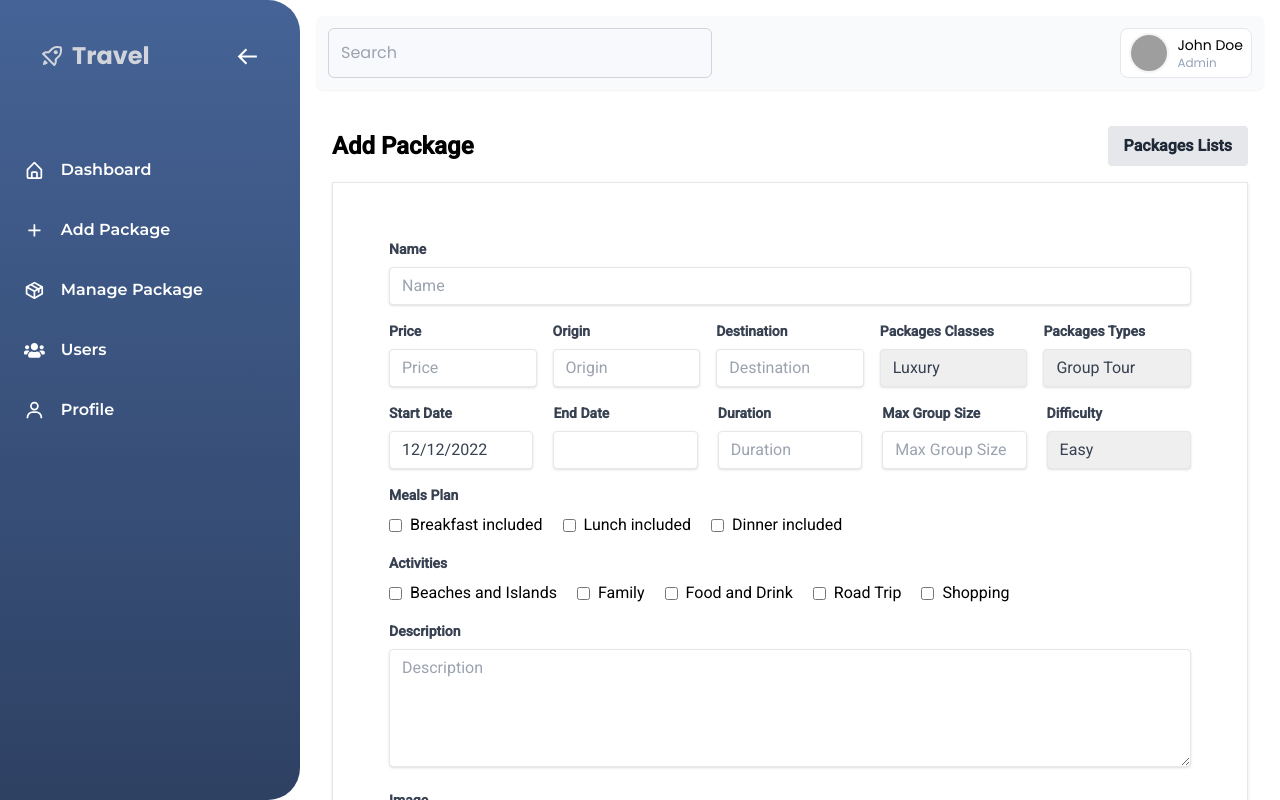
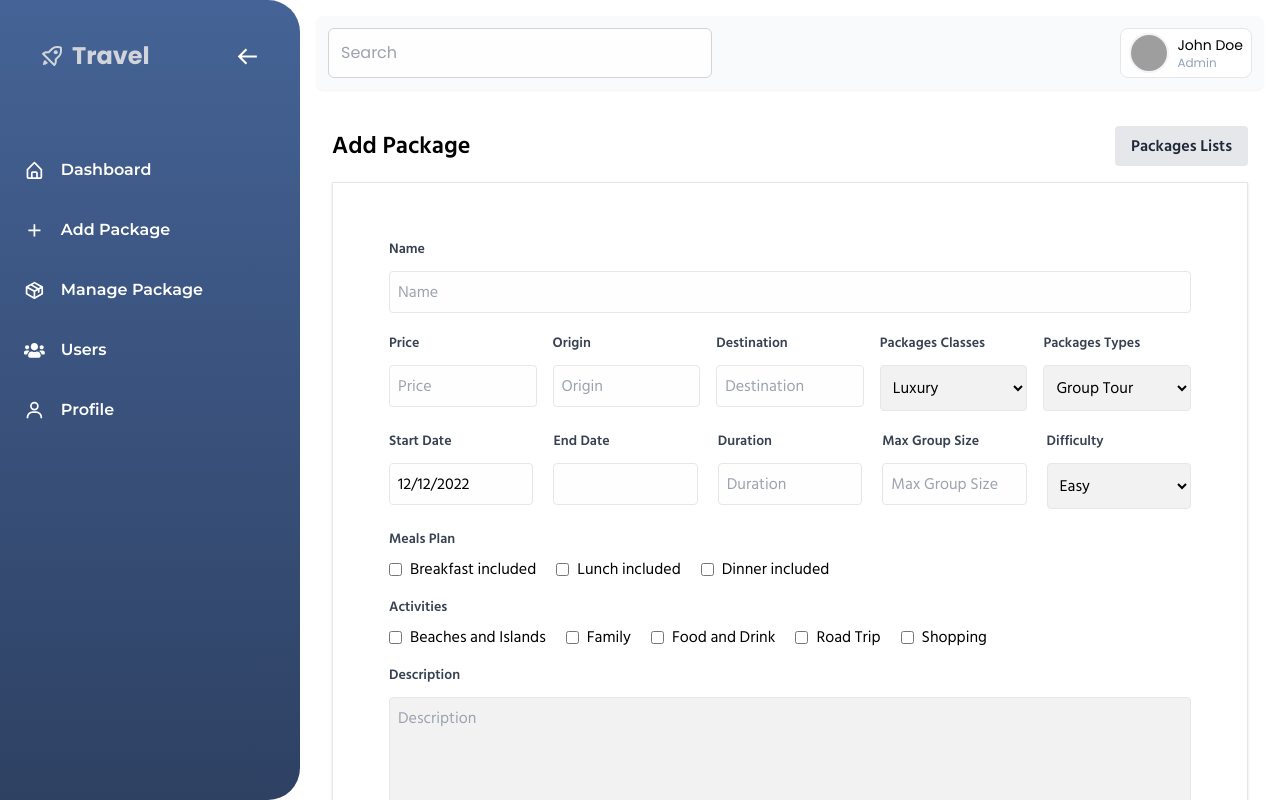
Before and after one commit to sixavengers/travel-agency-client, a React (Create React App) app: page /dashboard/package/add in a window 1280 px wide. Shown: the top 800 px of the page. Built offline with nearby package versions, Linux system fonts and the light colour scheme; grey boxes are pictures that could not be loaded.

Commit message:
pushed design

```diff
--- a/src/pages/Dashboard/Dashboard/Dashboard.tsx
+++ b/src/pages/Dashboard/Dashboard/Dashboard.tsx
@@ -67,7 +67,7 @@ const Dashboard = (props: Props) => {
 
       {/* dashboard main content */}
       <div className="dashboard__main">
-        <div className="dashboard__main__header bg-slate-50 shadow-sm rounded-lg p-3">
+        <div className="dashboard__main__header bg-slate-50 shadow-sm rounded-lg p-3 sticky top-1">
           <div className="dashboard__main__header__left flex flex-col sm:flex-row items-center justify-between">
             {isCollapse && (
               <Link
--- a/src/pages/Dashboard/Packages/AddPackage/AddPackage.tsx
+++ b/src/pages/Dashboard/Packages/AddPackage/AddPackage.tsx
@@ -10,7 +10,7 @@ const AddPackage = (props: Props) => {
   const [returnDate, setReturnDate] = useState<any>("");
 
   return (
-    <div className="font-roboto">
+    <div className="font-bengali">
       <div className="p-4">
         <div className="title flex items-center justify-between">
           <h1 className="text-2xl font-bold">Add Package</h1>
@@ -31,7 +31,7 @@ const AddPackage = (props: Props) => {
                 Name
               </label>
               <input
-                className="shadow appearance-none border rounded w-full py-2 px-3 text-gray-700 leading-tight focus:outline-none focus:shadow-outline"
+                className="border 2xl:p-4 p-2  my-1 rounded outline-none w-full bg-[#F2F2F2]"
                 id="name"
                 type="text"
                 placeholder="Name"
@@ -47,7 +47,7 @@ const AddPackage = (props: Props) => {
                   Price
                 </label>
                 <input
-                  className="shadow appearance-none border rounded w-full py-2 px-3 text-gray-700 leading-tight focus:outline-none focus:shadow-outline"
+                  className="border 2xl:p-4 p-2  my-1 rounded outline-none w-full bg-[#F2F2F2]"
                   id="price"
                   type="text"
                   placeholder="Price"
@@ -61,7 +61,7 @@ const AddPackage = (props: Props) => {
                   Origin
                 </label>
                 <input
-                  className="shadow appearance-none border rounded w-full py-2 px-3 text-gray-700 leading-tight focus:outline-none focus:shadow-outline"
+                  className="border 2xl:p-4 p-2  my-1 rounded outline-none w-full bg-[#F2F2F2]"
                   id="Origin"
                   type="text"
                   placeholder="Origin"
@@ -75,7 +75,7 @@ const AddPackage = (props: Props) => {
                   Destination
                 </label>
                 <input
-                  className="shadow appearance-none border rounded w-full py-2 px-3 text-gray-700 leading-tight focus:outline-none focus:shadow-outline"
+                  className="border 2xl:p-4 p-2  my-1 rounded outline-none w-full bg-[#F2F2F2]"
                   id="Destination"
                   type="text"
                   placeholder="Destination"
@@ -89,7 +89,7 @@ const AddPackage = (props: Props) => {
                 >
                   Packages Classes
                 </label>
-                <select className="shadow appearance-none border rounded w-full py-2 px-3 text-gray-700 leading-tight focus:outline-none focus:shadow-outline">
+                <select className="border 2xl:p-4 p-2  my-1 rounded outline-none w-full bg-[#F2F2F2]">
                   <option value="Luxury">Luxury</option>
                   <option value="Mid Range">Mid Range</option>
                   <option value="Budget">Budget</option>
@@ -102,7 +102,7 @@ const AddPackage = (props: Props) => {
                 >
                   Packages Types
                 </label>
-                <select className="shadow appearance-none border rounded w-full py-2 px-3 text-gray-700 leading-tight focus:outline-none focus:shadow-outline">
+                <select className="border 2xl:p-4 p-2  my-1 rounded outline-none w-full bg-[#F2F2F2]">
                   <option value="Group Tour">Group Tour</option>
                   <option value="Private Tour">Private Tour</option>
                   <option value="Couple Tour">Couple Tour</option>
@@ -125,7 +125,7 @@ const AddPackage = (props: Props) => {
                   onChange={(date) => setStartDate(date)}
                   customInput={
                     <input
-                      className="shadow appearance-none border rounded w-full py-2 px-3 text-gray-700 leading-tight focus:outline-none focus:shadow-outline"
+                      className="border 2xl:p-4 p-2  my-1 rounded outline-none w-full bg-[#F2F2F2]"
                       id="startDate"
                       type="text"
                       placeholder="Start Date"
@@ -146,7 +146,7 @@ const AddPackage = (props: Props) => {
                   onChange={(date) => setReturnDate(date)}
                   customInput={
                     <input
-                      className="shadow appearance-none border rounded w-full py-2 px-3 text-gray-700 leading-tight focus:outline-none focus:shadow-outline"
+                      className="border 2xl:p-4 p-2  my-1 rounded outline-none w-full bg-[#F2F2F2]"
                       id="endDate"
                       type="text"
                       placeholder="End Date"
@@ -163,7 +163,7 @@ const AddPackage = (props: Props) => {
                   Duration
                 </label>
                 <input
-                  className="shadow appearance-none border rounded w-full py-2 px-3 text-gray-700 leading-tight focus:outline-none focus:shadow-outline"
+                  className="border 2xl:p-4 p-2  my-1 rounded outline-none w-full bg-[#F2F2F2]"
                   id="duration"
                   type="text"
                   placeholder="Duration"
@@ -178,7 +178,7 @@ const AddPackage = (props: Props) => {
                   Max Group Size
                 </label>
                 <input
-                  className="shadow appearance-none border rounded w-full py-2 px-3 text-gray-700 leading-tight focus:outline-none focus:shadow-outline"
+                  className="border 2xl:p-4 p-2  my-1 rounded outline-none w-full bg-[#F2F2F2]"
                   id="maxGroupSize"
                   type="text"
                   placeholder="Max Group Size"
@@ -191,7 +191,7 @@ const AddPackage = (props: Props) => {
                 >
                   Difficulty
                 </label>
-                <select className="shadow appearance-none border rounded w-full py-2 px-3 text-gray-700 leading-tight focus:outline-none focus:shadow-outline">
+                <select className="border 2xl:p-4 p-2  my-1 rounded outline-none w-full bg-[#F2F2F2]">
                   <option value="Easy">Easy</option>
                   <option value="Medium">Medium</option>
                   <option value="Hard">Hard</option>
@@ -306,7 +306,7 @@ const AddPackage = (props: Props) => {
                 Description
               </label>
               <textarea
-                className="shadow appearance-none border rounded w-full py-2 px-3 text-gray-700 leading-tight focus:outline-none focus:shadow-outline"
+                className="border 2xl:p-4 p-2  my-1 rounded outline-none w-full bg-[#F2F2F2]"
                 id="description"
                 rows={5}
                 placeholder="Description"
@@ -320,7 +320,7 @@ const AddPackage = (props: Props) => {
                 Image
               </label>
               <input
-                className="shadow appearance-none border rounded w-full py-2 px-3 text-gray-700 leading-tight focus:outline-none focus:shadow-outline"
+                className="border 2xl:p-4 p-2  my-1 rounded outline-none w-full bg-[#F2F2F2]"
                 id="image"
                 type="file"
                 placeholder="Image"
--- a/src/pages/Dashboard/styles/packages.scss
+++ b/src/pages/Dashboard/styles/packages.scss
@@ -23,3 +23,10 @@ table {
     }
   }
 }
+
+/* Global Input design */
+input:not([type="checkbox"]):not([type="radio"]),
+select,
+textarea {
+  background-color: #fefefe;
+}
```
